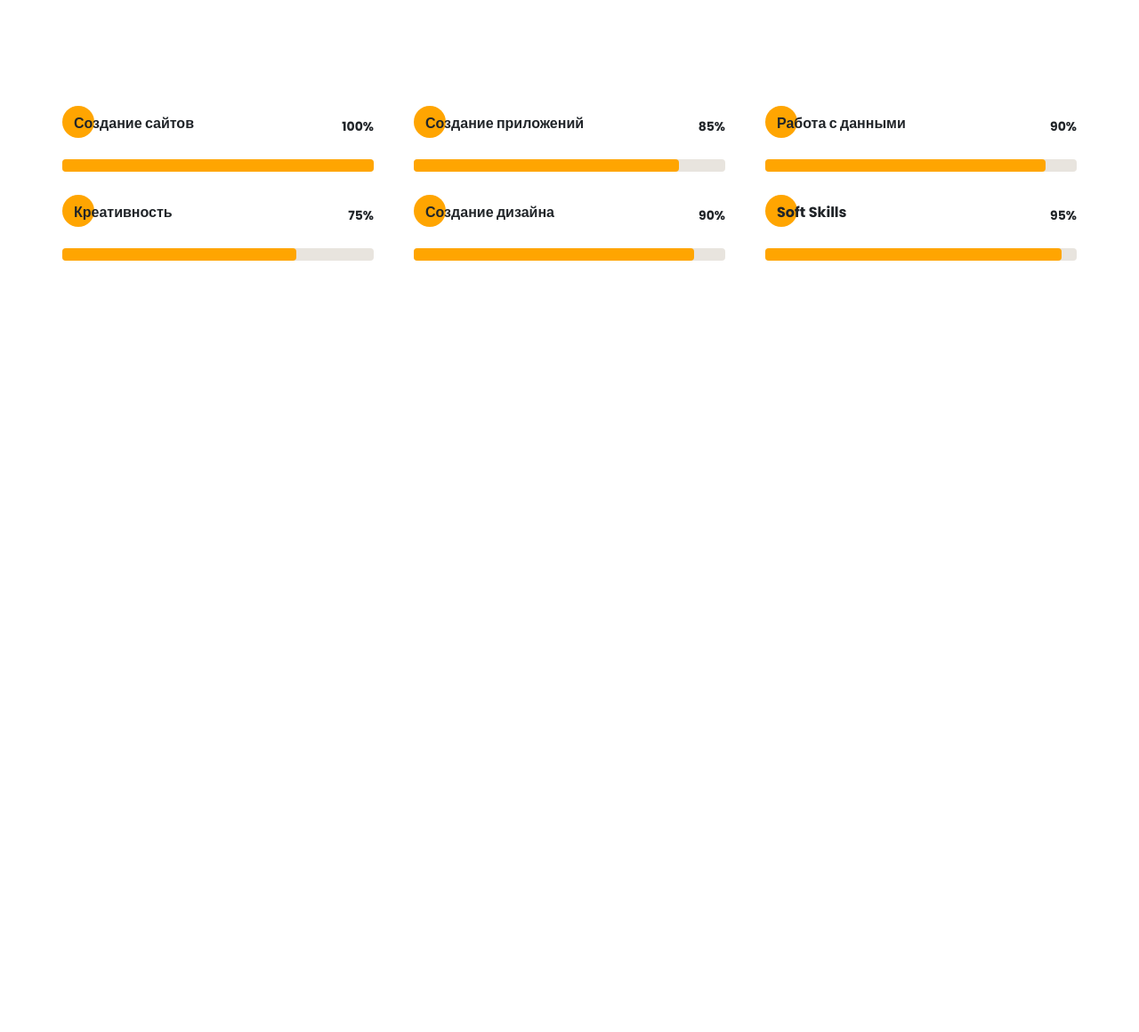
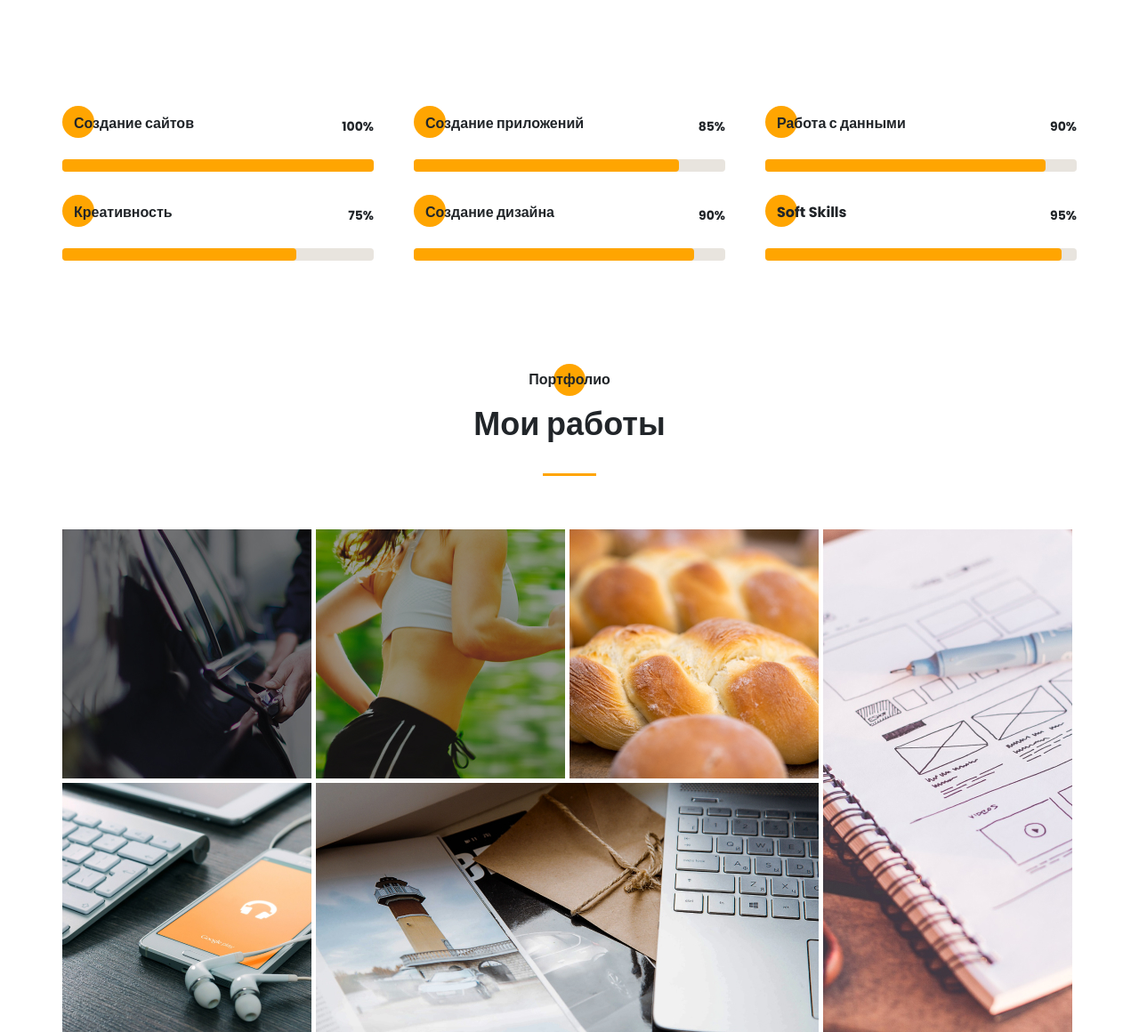
Before and after one commit to PavelLatmentsev/Portfolio, a website: page src/index.html in a window 1280 px wide. Shown: the part 3104-4264 px from the top of the page at 89% size. Before the commit the page ends 3399 px from the top, so only its background shows below. Drawn offline with nearby package versions, Linux system fonts and the light colour scheme; files that its build step writes are made by us from their sources; files whose address does not match are found by name.

Commit message:
add portfolio block

```diff
--- a/src/index.html
+++ b/src/index.html
@@ -586,6 +586,34 @@
         </div>
       </div>
     </section>
+    <section class="portfolio">
+      <div class="container">
+        <h2 class="title title_fz16 portfolio__title">Портфолио</h2>
+        <div class="title title_fz36 portfolio__subtitle">Мои работы</div>
+        <div class="divider"></div>
+
+        <div class="portfolio__wrapper">
+          <a href="#" class="portfolio__item"
+            ><img src="img/works/uber.jpg" alt="uber"
+          /></a>
+          <a href="#" class="portfolio__item"
+            ><img src="img/works/pulse.jpg" alt="pulse"
+          /></a>
+          <a href="#" class="portfolio__item"
+            ><img src="img/works/bread.jpg" alt="bread"
+          /></a>
+          <a href="#" class="portfolio__item vertical"
+            ><img src="img/works/plans.jpg" alt="plans"
+          /></a>
+          <a href="#" class="portfolio__item"
+            ><img src="img/works//ipad.jpg" alt="ipad"
+          /></a>
+          <a href="#" class="portfolio__item horizontal"
+            ><img src="img/works/mac.jpg" alt="mac"
+          /></a>
+        </div>
+      </div>
+    </section>
     <script src="js/script.js"></script>
   </body>
 </html>
--- /dev/null
+++ b/src/sass/blocks/_portfolio.scss
@@ -0,0 +1,50 @@
+.portfolio {
+    padding-top: 120px;
+
+    &__item {
+        transition: 0.5s all;
+
+        img {
+            width: 100%;
+        }
+
+        &:hover {
+            transform: scale(1.1);
+            filter: grayscale(50%);
+        }
+    }
+
+    &__title {
+        position: relative;
+        text-align: center;
+        @include before_circle;
+
+        &:before {
+            top: -6px;
+            left: 50%;
+            transform: translateX(-50%);
+        }
+    }
+
+    &__subtitle {
+        text-align: center;
+    }
+
+    &__wrapper {
+        margin-top: 60px;
+        display: grid;
+        grid-template: repeat(2, 280px)/repeat(4, 280px);
+        grid-auto-rows: 280px;
+        gap: 5px;
+    }
+
+    .vertical {
+        grid-row: 1/3;
+        grid-column: 4/5;
+    }
+
+    .horizontal {
+        grid-row: 2/3;
+        grid-column: 2/4;
+    }
+}
--- a/src/sass/style.scss
+++ b/src/sass/style.scss
@@ -10,6 +10,7 @@
 @import "blocks/about";
 @import "blocks/resume";
 @import "blocks/hardskills";
+@import "blocks/portfolio";
 
 * {
     font-family: 'Poppins', sans-serif;
```
Also changed, not shown: dist/css/style.min.css, dist/img/works/mac.jpg (added), dist/index.html, src/img/works/mac.jpg (added).
